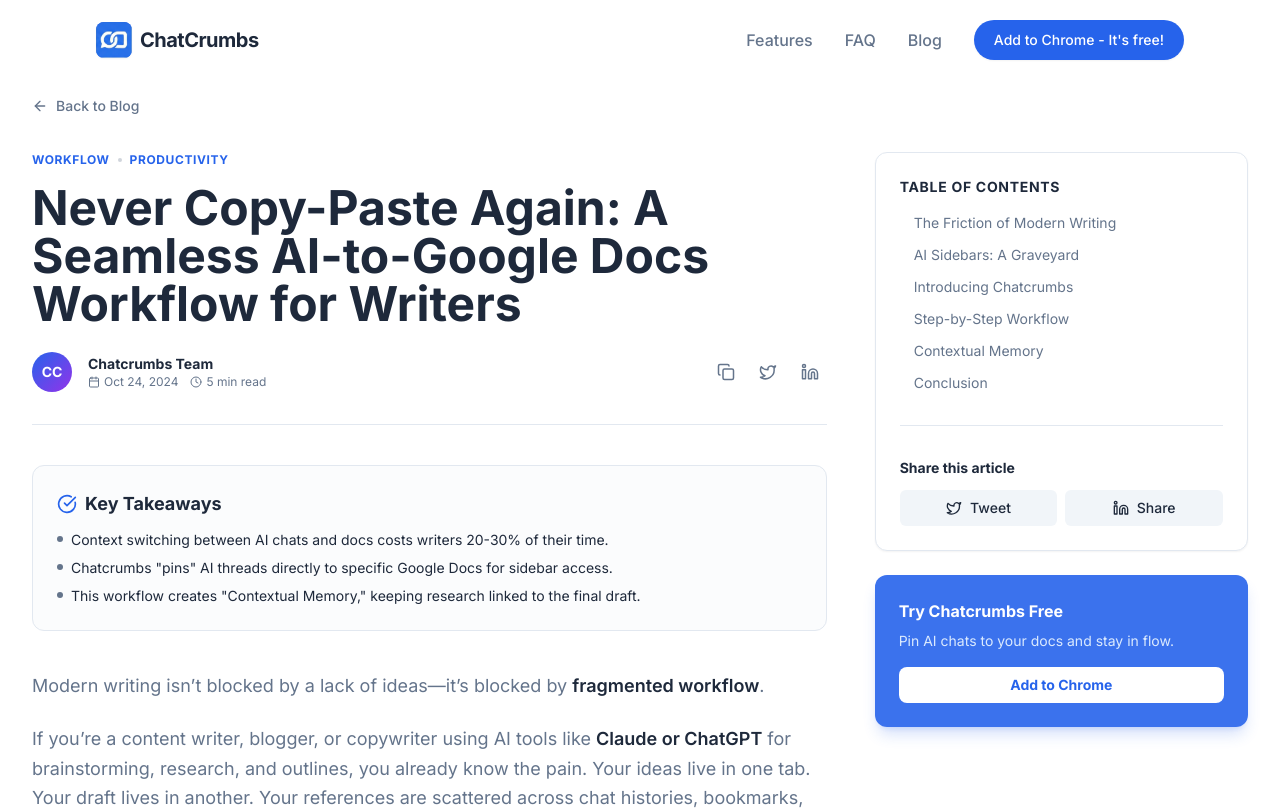
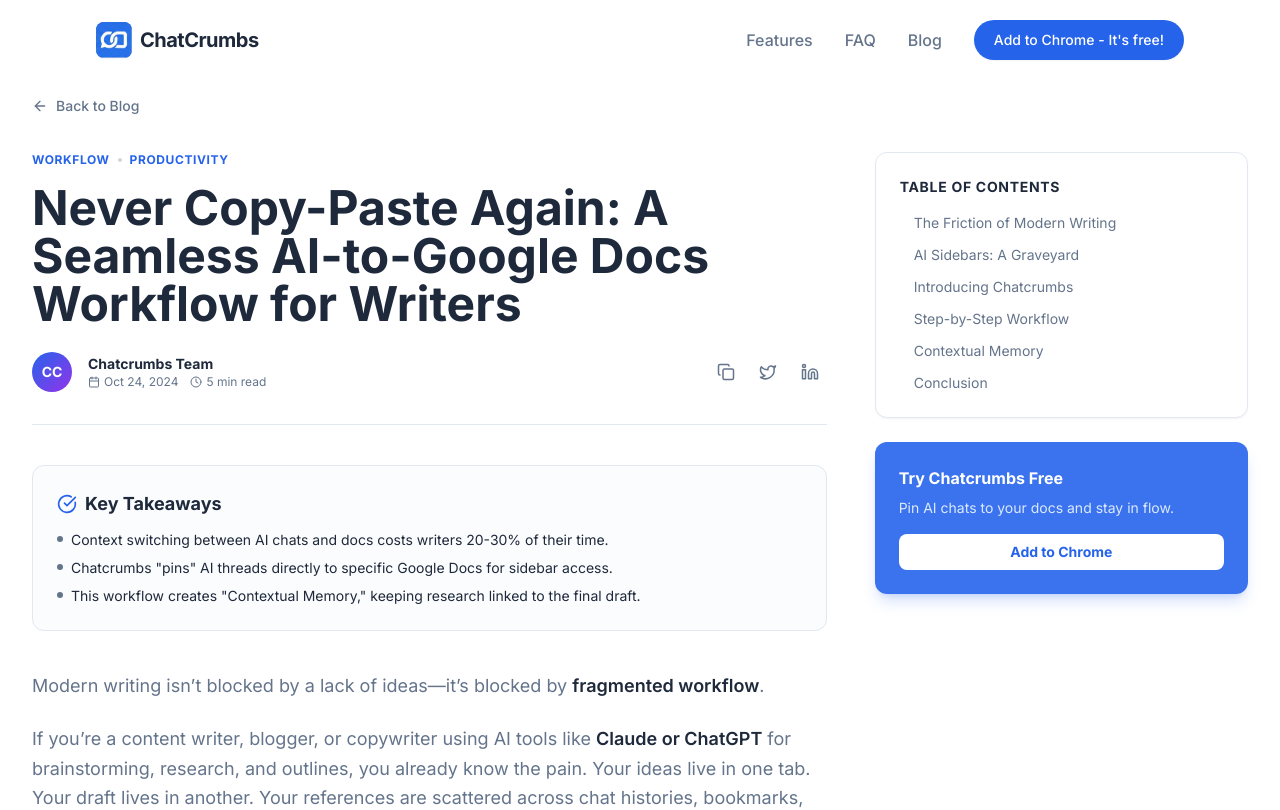
Before and after one commit to Viki-17/chatcrumbs-landingpage, a React (Vite) app: page /blog/never-copy-paste-again-seamless-ai-google-docs-workflow in a window 1280 px wide. Shown: the top 810 px of the page. Built offline with nearby package versions, Linux system fonts and the light colour scheme.

Commit message:
feat: temporarily remove author bio and social sharing sections from blog post layout

```diff
--- a/pages/posts/SeamlessAIWorkflow.tsx
+++ b/pages/posts/SeamlessAIWorkflow.tsx
@@ -382,7 +382,7 @@
               </div>
 
               {/* Author Bio */}
-              <div className="mt-16 pt-8 border-t border-brand-slate-border">
+              {/* <div className="mt-16 pt-8 border-t border-brand-slate-border">
                 <div className="flex items-start gap-4">
                   <div className="w-12 h-12 bg-slate-200 rounded-full flex items-center justify-center text-slate-500 overflow-hidden flex-shrink-0">
                     <User size={24} />
@@ -413,7 +413,7 @@
                     </div>
                   </div>
                 </div>
-              </div>
+              </div> */}
             </div>
 
             {/* Sticky Sidebar */}
@@ -459,7 +459,7 @@
                     ))}
                   </nav>
 
-                  <div className="mt-8 pt-8 border-t border-brand-slate-border">
+                  {/* <div className="mt-8 pt-8 border-t border-brand-slate-border">
                     <h4 className="font-bold text-brand-slate-dark mb-3 text-sm">
                       Share this article
                     </h4>
@@ -471,7 +471,7 @@
                         <Linkedin size={16} /> Share
                       </button>
                     </div>
-                  </div>
+                  </div> */}
                 </div>
 
                 <div className="mt-6 bg-brand-blue/90 text-white rounded-xl p-6 shadow-lg shadow-brand-blue/20">
```
